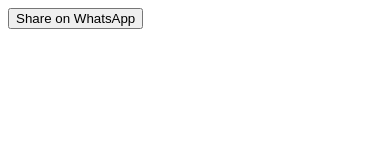
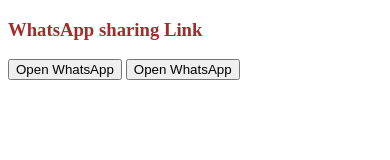
Before and after one commit to shailesh1416/sharetest, a plain HTML site: page index.html in a window 390 px wide. Drawn offline with Linux system fonts and the light colour scheme.

Commit message:
share button added for big and small screen

```diff
--- a/index.html
+++ b/index.html
@@ -5,12 +5,20 @@
     <meta http-equiv="X-UA-Compatible" content="IE=edge">
     <meta name="viewport" content="width=device-width, initial-scale=1.0">
     <title>Document</title>
+    <style>
+        @media screen and (min-width: 500px) {
+            a {
+                display: none
+            }
+        }
+    </style>
 </head>
 <body>
+    <h3 style="color:brown"> WhatsApp sharing Link </h3>
+    <button onclick="window.open('https://web.whatsapp.com://send?text=This is whatsapp sharing example using button')"> Open WhatsApp </button>
 
-      <button data-action="share/whatsapp/share" data-text="Check out this cool div on my website: <div>Some content here</div>">Share on WhatsApp</button>
-
-
+    <button onclick="window.open('whatsapp://send?text=This is WhatsApp sharing example using button')"> Open WhatsApp </button>
+    <!-- <a href="whatsapp://send?text=Your message here"  action="share/whatsapp/share"  > Share to WhatsApp </a>    -->
 <script src="https://cdn.jsdelivr.net/whatsapp-sharing/1.3.0/whatsapp-button.js"></script>
 </body>
 </html>
```
